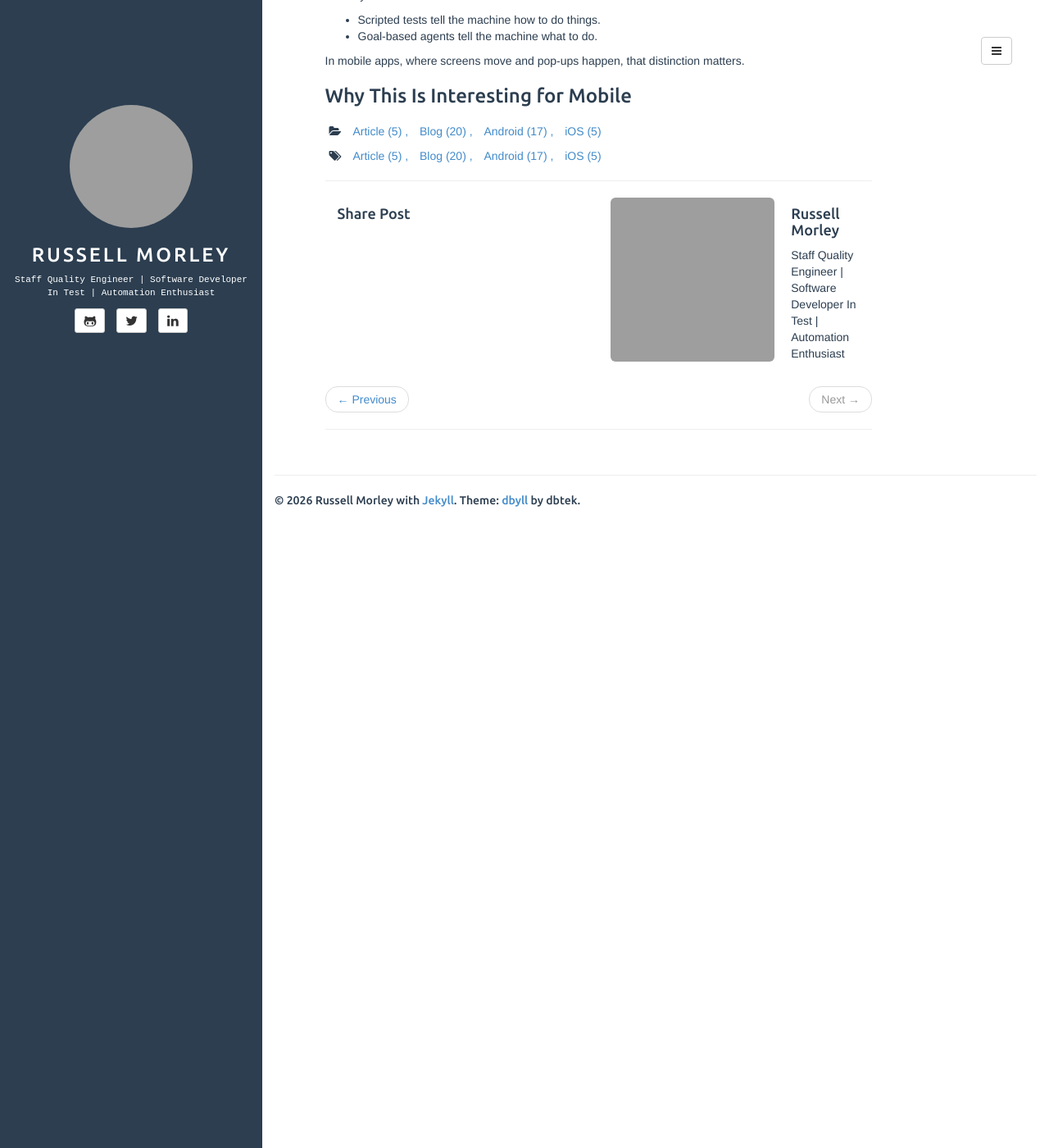
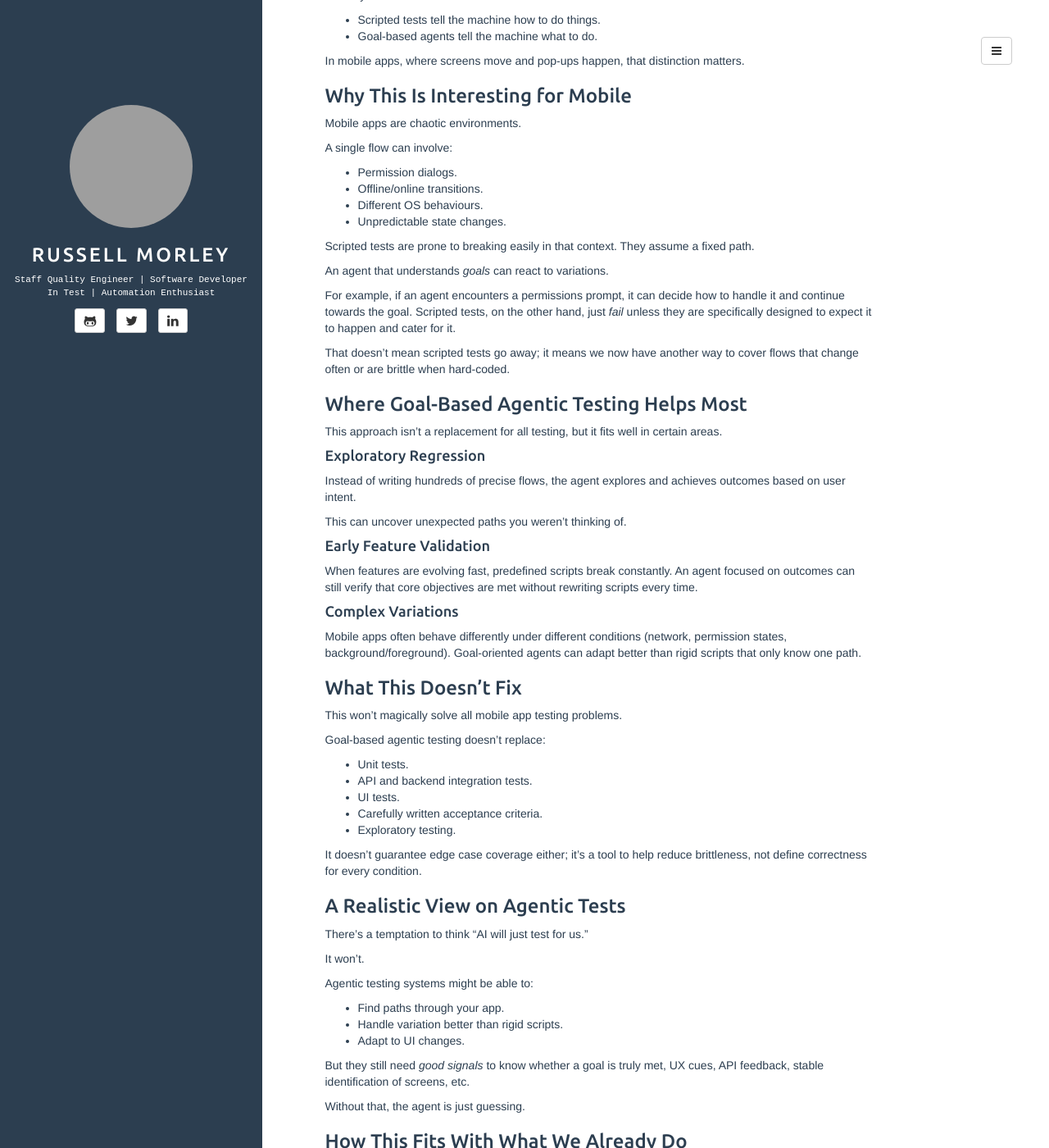
Before and after one commit to Rusty84/Rusty84.github.io, a Jekyll site: the page built from _posts/2026-03-05-gbat.md, in a window 1280 px wide and 1400 px high, scrolled down 1220 px. Shown: the whole window at 82% size. Built offline with Jekyll 4.4.1, drawn with Linux system fonts in a browser that asks for light colours; comment, search, counter and statistics services are not loaded; some of the changed text lies outside the part shown; grey boxes are pictures that could not be loaded.

Commit message:
Add files via upload

```diff
--- a/_posts/2026-03-05-gbat.md
+++ b/_posts/2026-03-05-gbat.md
@@ -50,3 +50,104 @@ The key difference is:
 In mobile apps, where screens move and pop-ups happen, that distinction matters.
 
 <h3>Why This Is Interesting for Mobile</h3>
+
+Mobile apps are chaotic environments.
+
+A single flow can involve:
+
+* Permission dialogs.
+* Offline/online transitions.
+* Different OS behaviours.
+* Unpredictable state changes.
+
+Scripted tests are prone to breaking easily in that context. They assume a fixed path.
+
+An agent that understands *goals* can react to variations.
+
+For example, if an agent encounters a permissions prompt, it can decide how to handle it and continue towards the goal. Scripted tests, on the other hand, just *fail* unless they are specifically designed to expect it to happen and cater for it.
+
+That doesn’t mean scripted tests go away; it means we now have another way to cover flows that change often or are brittle when hard-coded.
+
+<h3>Where Goal-Based Agentic Testing Helps Most</h3>
+
+This approach isn’t a replacement for all testing, but it fits well in certain areas.
+
+<h4>Exploratory Regression</h4>
+
+Instead of writing hundreds of precise flows, the agent explores and achieves outcomes based on user intent.
+
+This can uncover unexpected paths you weren’t thinking of.
+
+<h4>Early Feature Validation</h4>
+
+When features are evolving fast, predefined scripts break constantly. An agent focused on outcomes can still verify that core objectives are met without rewriting scripts every time.
+
+<h4>Complex Variations</h4>
+
+Mobile apps often behave differently under different conditions (network, permission states, background/foreground). Goal-oriented agents can adapt better than rigid scripts that only know one path.
+
+<h3>What This Doesn’t Fix</h3>
+
+This won’t magically solve all mobile app testing problems.
+
+Goal-based agentic testing doesn’t replace:
+
+* Unit tests.
+* API and backend integration tests.
+* UI tests.
+* Carefully written acceptance criteria.
+* Exploratory testing.
+
+It doesn’t guarantee edge case coverage either; it’s a tool to help reduce brittleness, not define correctness for every condition.
+
+<h3>A Realistic View on Agentic Tests</h3>
+
+There’s a temptation to think “AI will just test for us.”
+
+It won’t.
+
+Agentic testing systems might be able to:
+
+* Find paths through your app.
+* Handle variation better than rigid scripts.
+* Adapt to UI changes.
+
+But they still need *good signals* to know whether a goal is truly met, UX cues, API feedback, stable identification of screens, etc.
+
+Without that, the agent is just guessing.
+
+<h3>How This Fits With What We Already Do</h3>
+
+It actually complements the testing approaches many mobile teams already use.
+
+Think of goal-based agentic testing as:
+
+* Another layer of validation.
+* A complement to structured tests.
+* A way to stress paths that are hard to script.
+
+We still use unit tests for business logic, UI tests for deterministic behaviours, and manual tests for exploratory coverage.
+
+Goal-based agents sit alongside these, giving us another lens on quality.
+
+<h3>Final Thoughts</h3>
+
+Goal-based agentic testing sounds futuristic because it *feels* like we’re giving tests more responsibility.
+
+In practice, what it really does is change the *question* we ask:
+
+From:
+
+“Can we execute these steps?”
+
+To:
+
+“Does this flow still succeed under variation?”
+
+That shift, from *steps* to *goals*, is where the value lies.
+
+If your current mobile tests struggle with maintenance, brittle flows, or flaky runs, experimenting with goal-based agents might be worth a look.
+
+But like any tool, it’s not a silver bullet.
+
+It’s just another way to give your app a better chance of surviving the real world.
```
